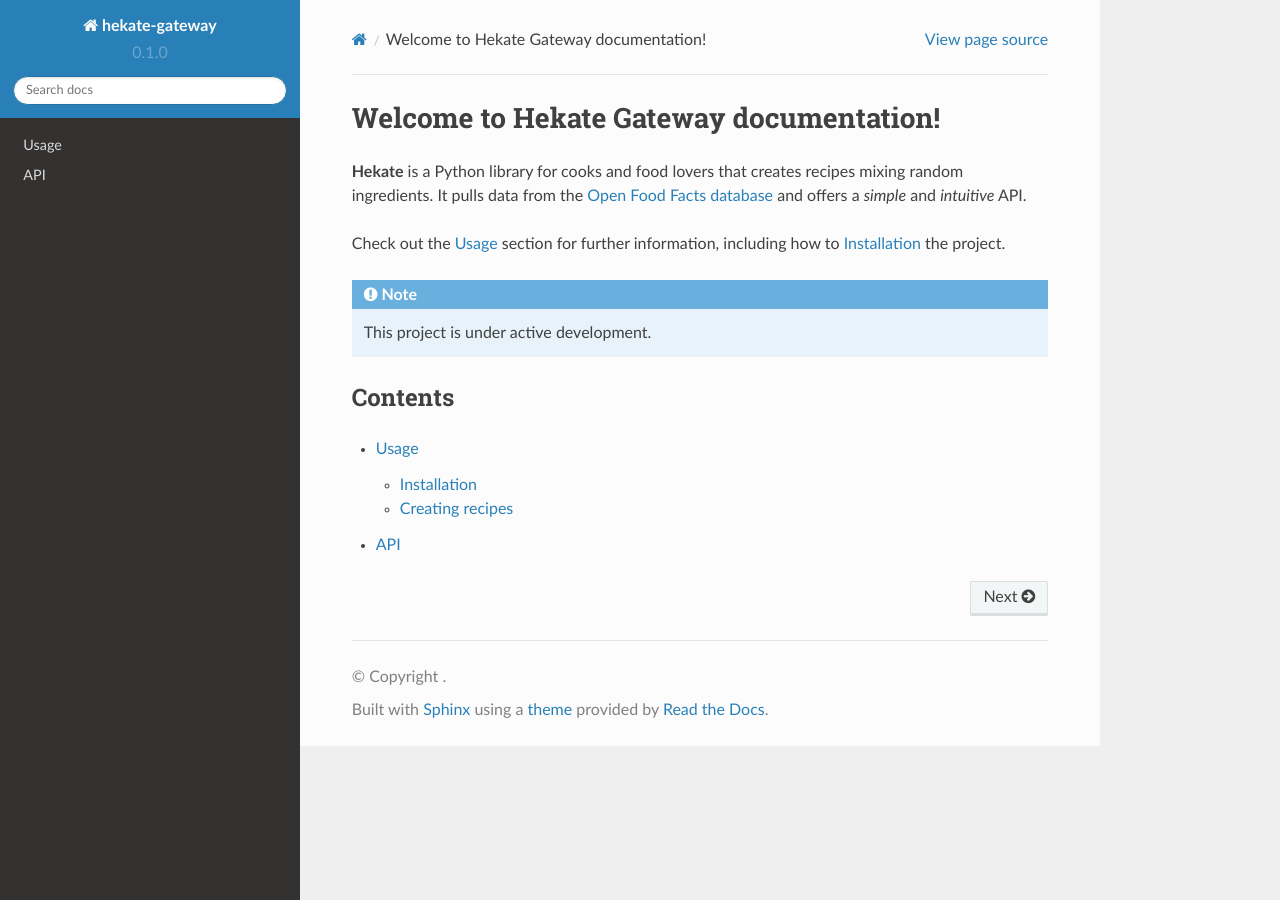
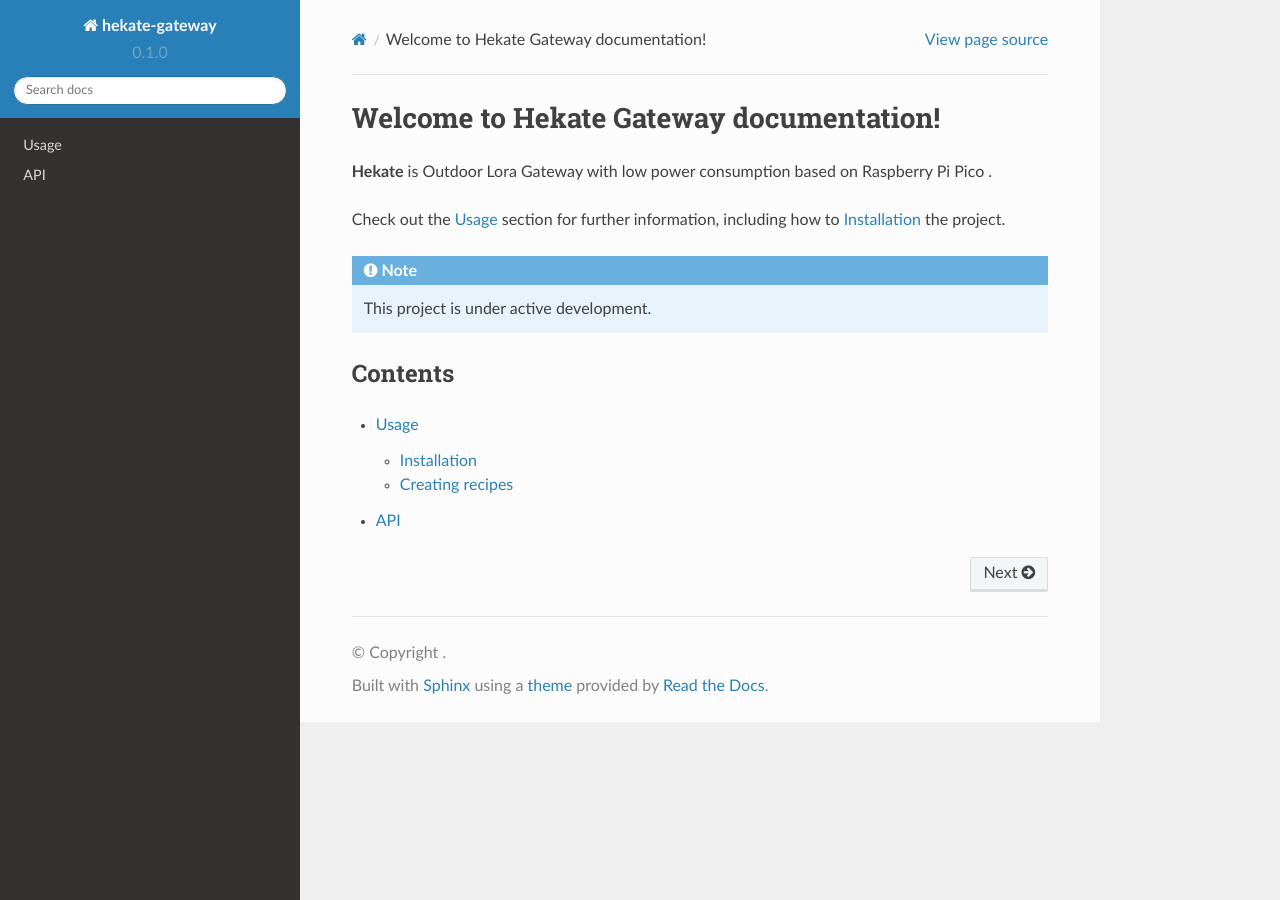
Before and after one commit to MariusSchmid/hekate-gateway, a Sphinx documentation site: the page built from docs/source/index.rst, in a window 1280 px wide. Built offline with Sphinx 7.4.7 and the Read the Docs theme 2.0.0, drawn with Linux system fonts in a browser that asks for light colours.

Commit message:
Update index.rst

```diff
--- a/docs/source/index.rst
+++ b/docs/source/index.rst
@@ -1,10 +1,7 @@
 Welcome to Hekate Gateway documentation!
 ===================================
 
-**Hekate** is a Python library for cooks and food lovers
-that creates recipes mixing random ingredients.
-It pulls data from the `Open Food Facts database <https://world.openfoodfacts.org/>`_
-and offers a *simple* and *intuitive* API.
+**Hekate** is Outdoor Lora Gateway with low power consumption based on Raspberry Pi Pico .
 
 Check out the :doc:`usage` section for further information, including
 how to :ref:`installation` the project.
```
